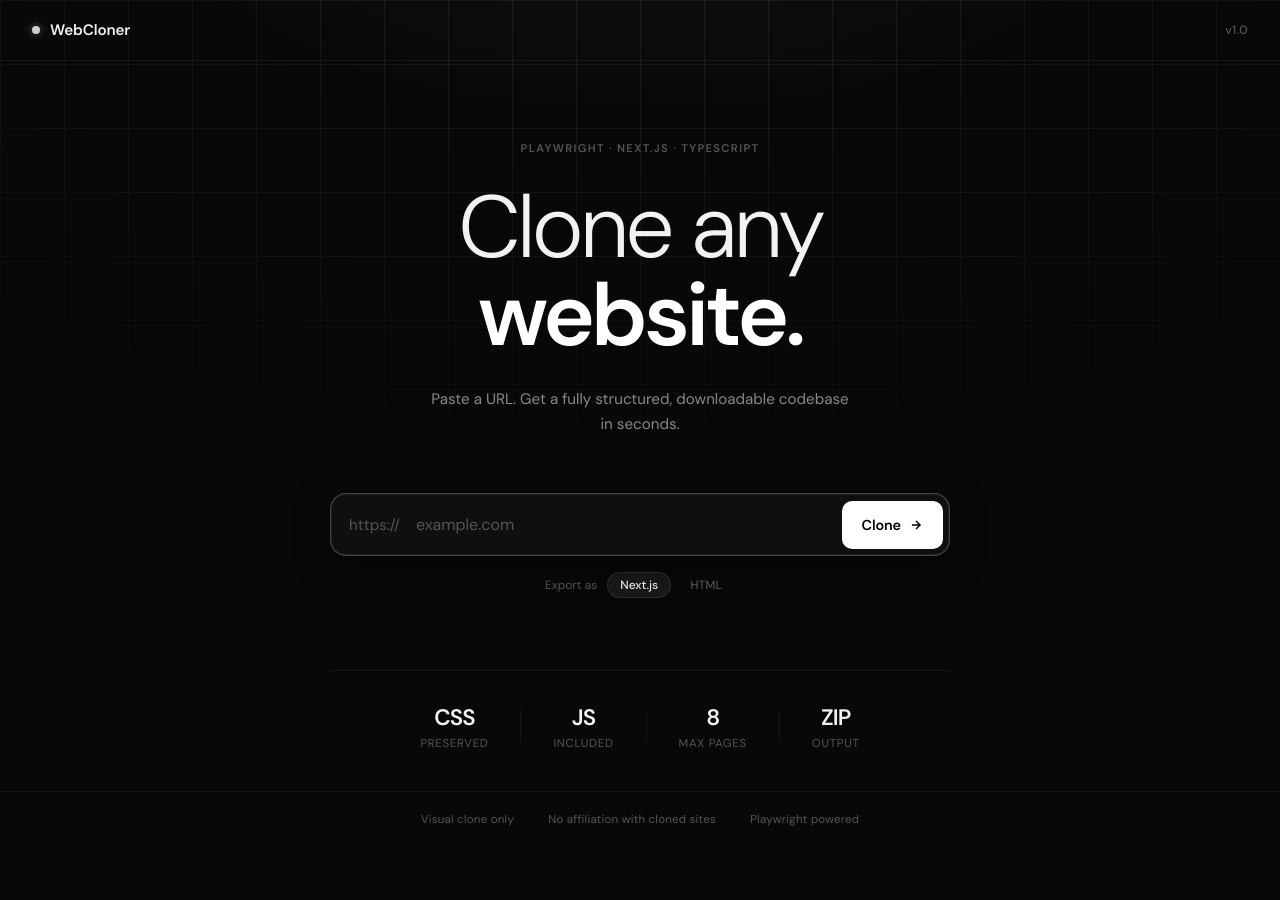
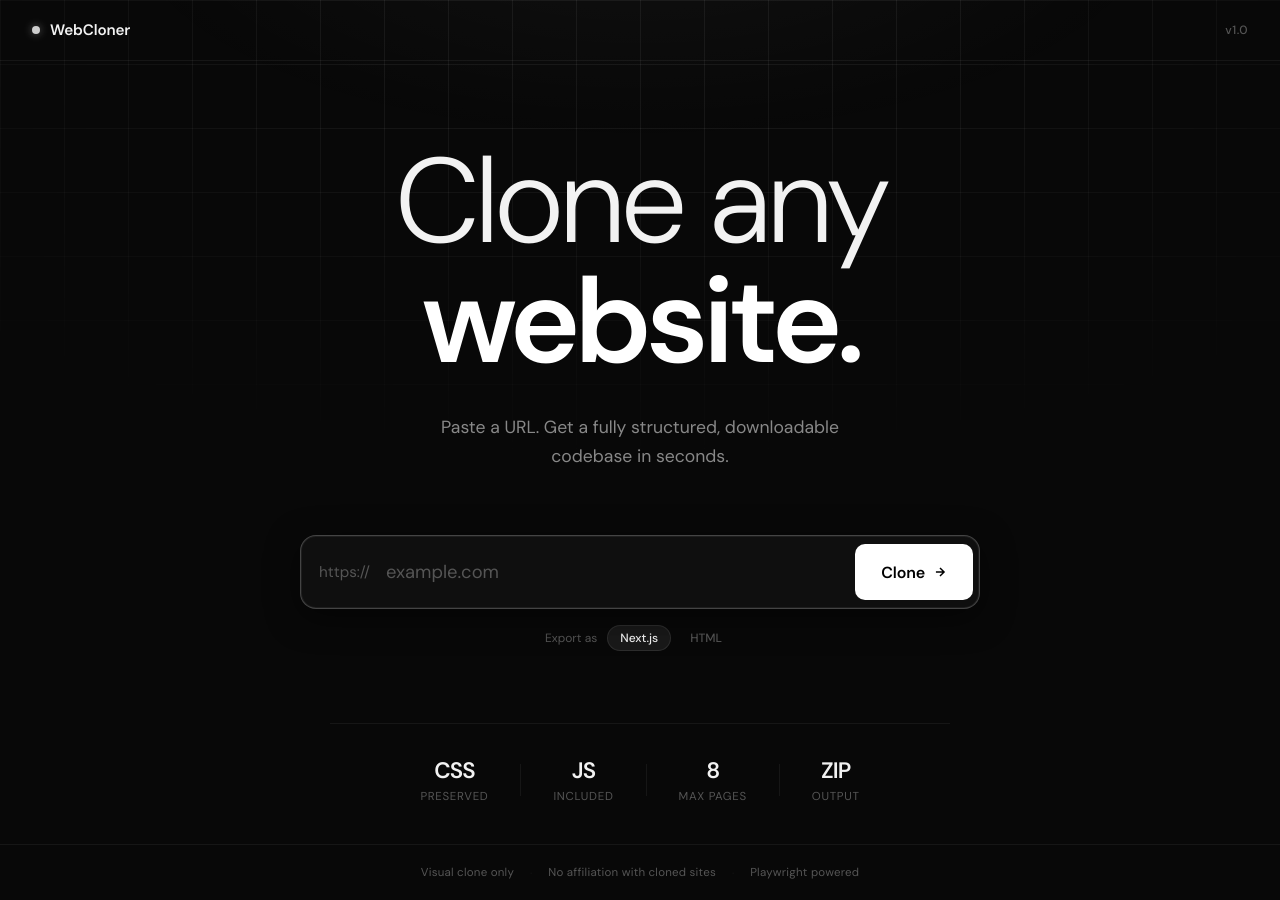
Before and after one commit to itzfbipk/Cloner, a Next.js app: page / in a window 1280 px wide. Before the commit the page ends 847 px from the top, so only its background shows below. Built offline with nearby package versions, Linux system fonts and the light colour scheme; no server answers.

Commit message:
UI: Bigger sizes, remove eyebrow text

```diff
--- a/app/globals.css
+++ b/app/globals.css
@@ -136,13 +136,13 @@ body {
 }
 
 .hero-title {
-  font-size: clamp(3rem, 8vw, 5.5rem);
+  font-size: clamp(4rem, 10vw, 7.5rem);
   font-weight: 300;
   line-height: 1.0;
-  letter-spacing: -0.045em;
+  letter-spacing: -0.05em;
   color: var(--text-1);
-  margin-bottom: 28px;
-  max-width: 800px;
+  margin-bottom: 32px;
+  max-width: 900px;
 }
 
 .hero-title em {
@@ -152,18 +152,18 @@ body {
 }
 
 .hero-sub {
-  font-size: 0.95rem;
+  font-size: 1.1rem;
   color: var(--text-2);
   line-height: 1.65;
-  max-width: 420px;
+  max-width: 460px;
   font-weight: 400;
-  margin-bottom: 56px;
+  margin-bottom: 64px;
 }
 
 /* ─── Input Panel ─────────────────────────────────────────────────────────────── */
 .input-panel {
   width: 100%;
-  max-width: 620px;
+  max-width: 680px;
   animation: enter 0.7s var(--ease) 0.1s both;
 }
 
@@ -199,10 +199,10 @@ body {
   border: none;
   outline: none;
   font-family: var(--font);
-  font-size: 1rem;
+  font-size: 1.15rem;
   font-weight: 400;
   color: var(--text-1);
-  padding: 14px 0;
+  padding: 18px 0;
   min-width: 0;
 }
 
@@ -218,10 +218,10 @@ body {
   color: #000;
   border: none;
   border-radius: var(--r);
-  padding: 0 20px;
-  height: 48px;
+  padding: 0 26px;
+  height: 56px;
   font-family: var(--font);
-  font-size: 0.9rem;
+  font-size: 1rem;
   font-weight: 600;
   cursor: pointer;
   transition: all 0.15s var(--ease);
--- a/app/page.tsx
+++ b/app/page.tsx
@@ -115,7 +115,6 @@ export default function HomePage() {
         <main className="hero">
           {state === 'idle' && (
             <>
-              <p className="hero-eyebrow">Playwright · Next.js · TypeScript</p>
               <h1 className="hero-title">
                 Clone any<br /><em>website.</em>
               </h1>
```
